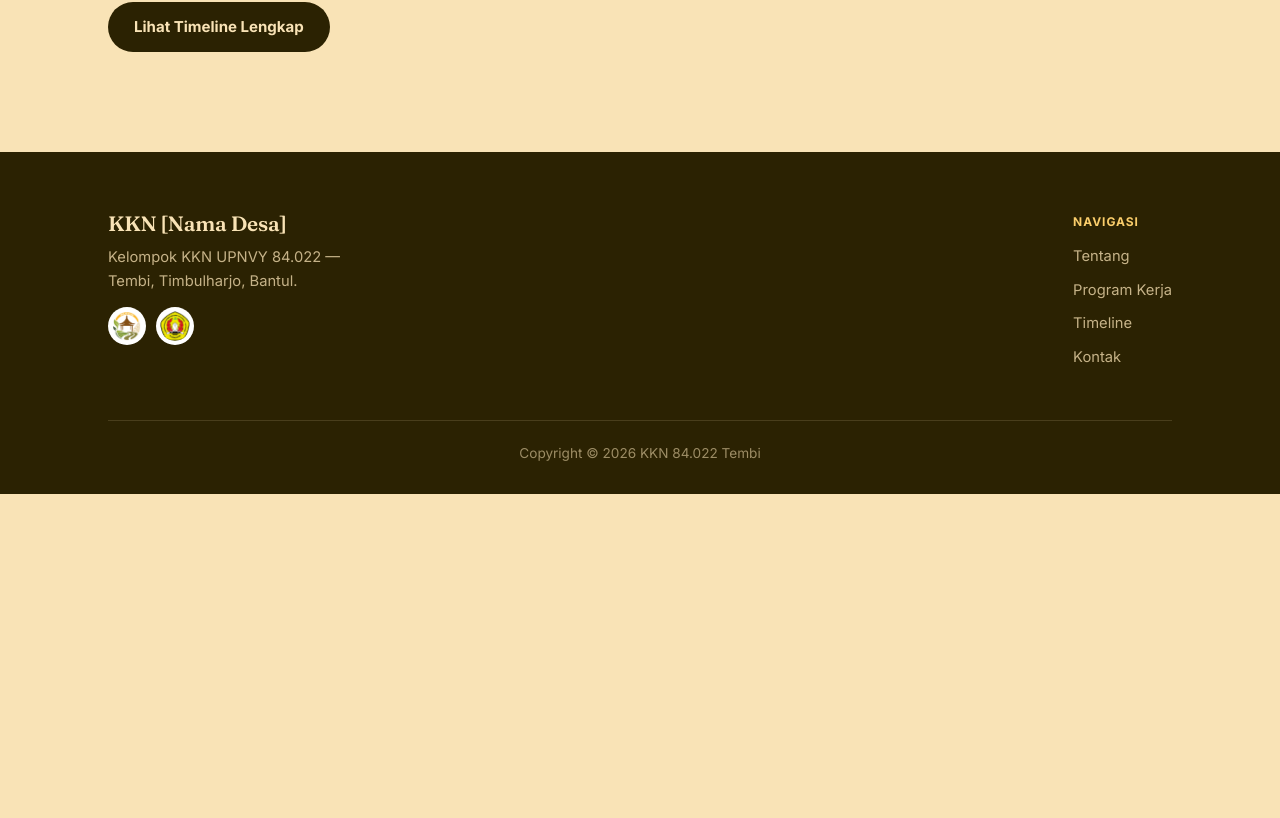
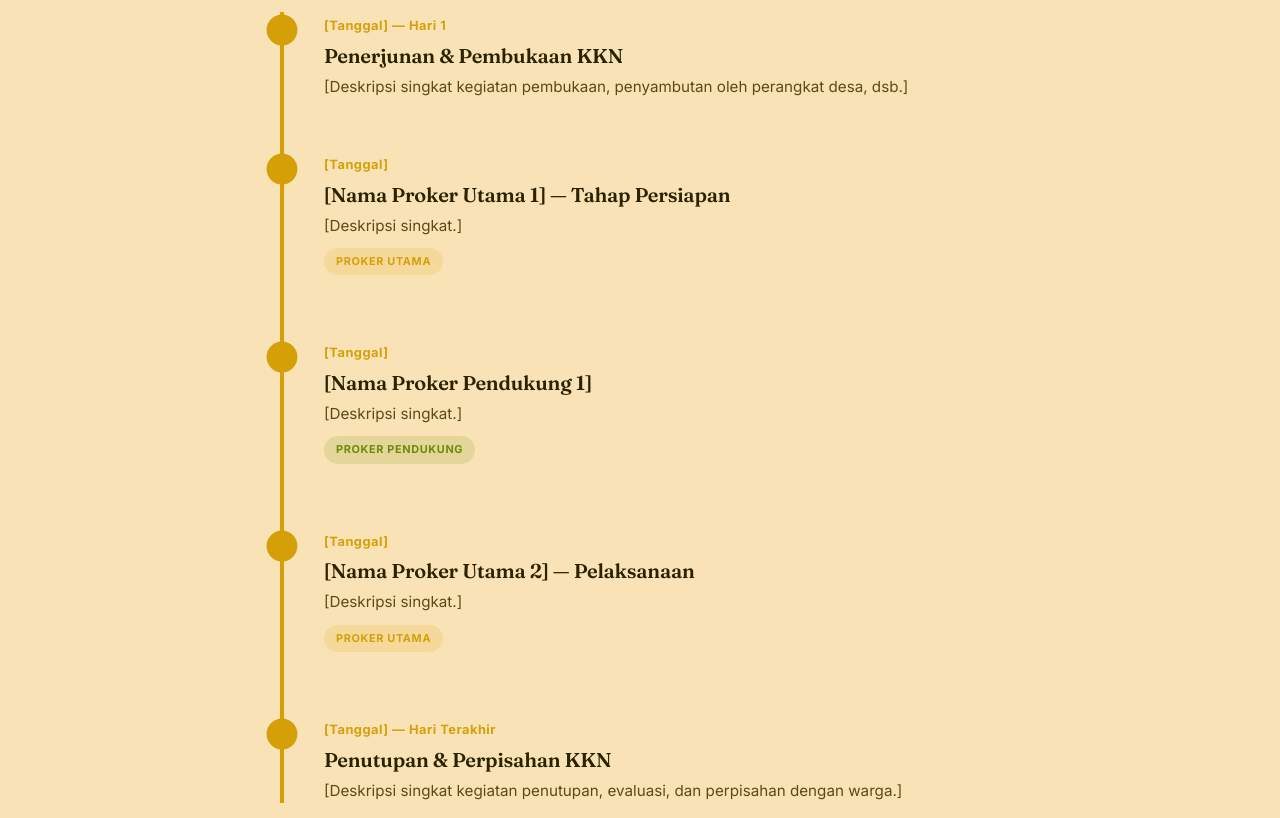
Before and after one commit to farhanisty/sobatembi, a React (Vite) app: page / in a window 1280 px wide. Shown: the part 1742-2560 px from the top of the page. Before the commit the page ends 2236 px from the top, so only its background shows below. Built offline with nearby package versions, Linux system fonts and the light colour scheme.

Commit message:
create timeline component

```diff
--- /dev/null
+++ b/src/components/Timeline.jsx
@@ -0,0 +1,55 @@
+import { useTimelineReveal } from "../hooks/useTimelineReveal"
+
+export default function Timeline({ timelines }) {
+  useTimelineReveal()
+
+  return (
+    <section style={{ paddingTop: 10 }}>
+      <div className="container">
+        <div className="timeline-wrap">
+          <svg className="timeline-svg-line" viewBox="0 0 4 1000" preserveAspectRatio="none" aria-hidden="true">
+            <path d="M2,0 L2,1000" />
+          </svg>
+
+          <div className="tl-item">
+            <div className="tl-dot"></div>
+            <span className="tl-date">[Tanggal] — Hari 1</span>
+            <h3>Penerjunan & Pembukaan KKN</h3>
+            <p>[Deskripsi singkat kegiatan pembukaan, penyambutan oleh perangkat desa, dsb.]</p>
+          </div>
+
+          <div className="tl-item">
+            <div className="tl-dot"></div>
+            <span className="tl-date">[Tanggal]</span>
+            <h3>[Nama Proker Utama 1] — Tahap Persiapan</h3>
+            <p>[Deskripsi singkat.]</p>
+            <span className="badge utama">Proker Utama</span>
+          </div>
+
+          <div className="tl-item">
+            <div className="tl-dot"></div>
+            <span className="tl-date">[Tanggal]</span>
+            <h3>[Nama Proker Pendukung 1]</h3>
+            <p>[Deskripsi singkat.]</p>
+            <span className="badge pendukung">Proker Pendukung</span>
+          </div>
+
+          <div className="tl-item">
+            <div className="tl-dot"></div>
+            <span className="tl-date">[Tanggal]</span>
+            <h3>[Nama Proker Utama 2] — Pelaksanaan</h3>
+            <p>[Deskripsi singkat.]</p>
+            <span className="badge utama">Proker Utama</span>
+          </div>
+
+          <div className="tl-item">
+            <div className="tl-dot"></div>
+            <span className="tl-date">[Tanggal] — Hari Terakhir</span>
+            <h3>Penutupan & Perpisahan KKN</h3>
+            <p>[Deskripsi singkat kegiatan penutupan, evaluasi, dan perpisahan dengan warga.]</p>
+          </div>
+        </div>
+      </div>
+    </section>
+  )
+}
--- /dev/null
+++ b/src/hooks/useTimelineReveal.js
@@ -0,0 +1,34 @@
+import { useEffect } from "react";
+
+export function useTimelineReveal() {
+  useEffect(() => {
+    console.log("ini jalan kan");
+    // ============ TIMELINE LINE DRAW ============
+    const tlLine = document.querySelector('.timeline-svg-line');
+    if (tlLine && 'IntersectionObserver' in window) {
+      const tlObserver = new IntersectionObserver((entries) => {
+        entries.forEach(entry => {
+          if (entry.isIntersecting) {
+            entry.target.classList.add('in');
+            tlObserver.unobserve(entry.target);
+          }
+        });
+      }, { threshold: 0.05 });
+      tlObserver.observe(tlLine);
+    }
+
+    // individual timeline items reveal + dot fill
+    const tlItems = document.querySelectorAll('.tl-item');
+    if (tlItems.length && 'IntersectionObserver' in window) {
+      const itemObserver = new IntersectionObserver((entries) => {
+        entries.forEach(entry => {
+          if (entry.isIntersecting) {
+            entry.target.classList.add('in');
+            itemObserver.unobserve(entry.target);
+          }
+        });
+      }, { threshold: 0.3 });
+      tlItems.forEach(item => itemObserver.observe(item));
+    }
+  }, [])
+}
--- a/src/pages/Home.jsx
+++ b/src/pages/Home.jsx
@@ -1,6 +1,7 @@
 import Footer from "../components/Footer"
 import Navbar from "../components/Navbar"
 import ProkerCard from "../components/ProkerCard"
+import Timeline from "../components/Timeline"
 
 export default function Home() {
   return (
@@ -11,7 +12,7 @@ export default function Home() {
         <div className="hero-blob b2"></div>
         <div className="container">
           <div className="hero-content">
-            <span className="eyebrow">KKN.84.022</span>
+            <span className="eyebrow">KKN UPNYK AB 84.022</span>
             <h1>Membangun <span className="accent">Tembi</span> lewat kerja nyata mahasiswa.</h1>
             <p className="lead">Dokumentasi program kerja kelompok KKN kami di Dusun Tembi, Timbulharjo, Sewon, Bantul.</p>
             <div className="hero-actions">
@@ -72,11 +73,7 @@ export default function Home() {
             <h2>Lini masa kegiatan</h2>
             <p>Sekilas rangkaian kegiatan kami dari awal hingga akhir masa KKN.</p>
           </div>
-          <div className="reveal" style={{
-            textAlign: "left"
-          }}>
-            <a href="timeline.html" className="btn btn-primary">Lihat Timeline Lengkap</a>
-          </div>
+          <Timeline />
         </div >
       </section >
 
```
